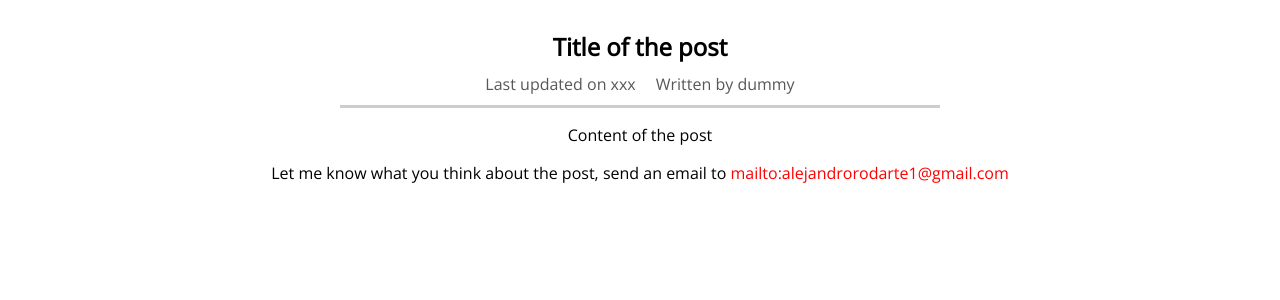
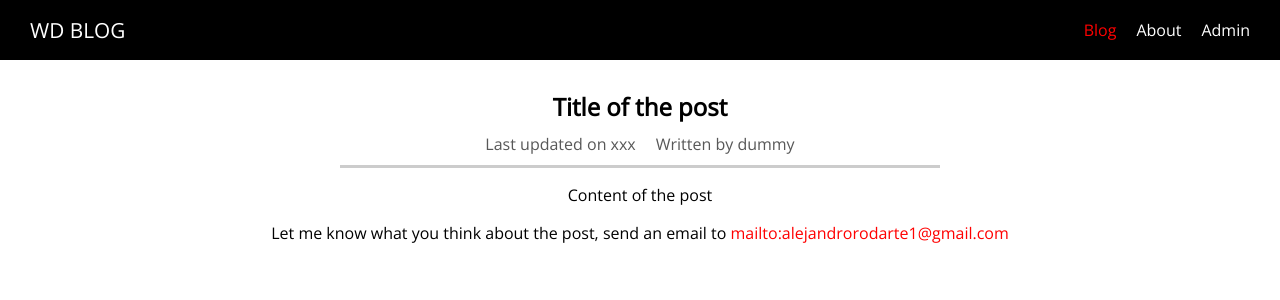
Before and after one commit to AlejandroRodarte/course-nuxt-blog-app, a Nuxt app: page /posts/1 in a window 1280 px wide. Shown: the top 300 px of the page. Built offline with nearby package versions, Linux system fonts and the light colour scheme.

Commit message:
31. Adding the Header Component

```diff
--- /dev/null
+++ b/components/navigation/TheHeader.vue
@@ -0,0 +1,128 @@
+<template>
+
+  <div class="header-container">
+
+    <header class="the-header">
+
+      <app-the-sidenav-toggle @toggle="$emit('sidenavToggle')">
+      </app-the-sidenav-toggle>
+
+      <div class="logo">
+        <nuxt-link to="/">
+          WD BLOG
+        </nuxt-link>
+      </div>
+
+      <div class="spacer"></div>
+
+      <div class="navigation-items">
+
+        <ul class="nav-list">
+
+          <li class="nav-item">
+            <nuxt-link to="/posts">
+              Blog
+            </nuxt-link>
+          </li>
+
+          <li class="nav-item">
+            <nuxt-link to="/about">
+              About
+            </nuxt-link>
+          </li>
+
+          <li class="nav-item">
+            <nuxt-link to="/admin">
+              Admin
+            </nuxt-link>
+          </li>
+
+        </ul>
+
+      </div>
+
+    </header>
+
+  </div>
+
+</template>
+
+<script>
+import TheSideNavToggle from "@/components/Navigation/TheSideNavToggle";
+
+export default {
+
+  name: 'app-the-header',
+
+  components: {
+    'app-the-sidenav-toggle': TheSideNavToggle
+  }
+
+};
+</script>
+
+
+<style scoped>
+.header-container {
+  height: 60px;
+}
+
+.the-header {
+  width: 100%;
+  position: fixed;
+  height: 60px;
+  display: flex;
+  justify-content: space-around;
+  align-items: center;
+  background-color: black;
+  z-index: 100;
+  box-sizing: border-box;
+  padding: 0 20px;
+}
+
+.logo {
+  margin: 0 10px;
+  font-size: 1.3rem;
+}
+
+.logo a {
+  text-decoration: none;
+  color: white;
+}
+
+.spacer {
+  flex: 1;
+}
+
+.navigation-items {
+  display: none;
+}
+
+@media (min-width: 768px) {
+  .navigation-items {
+    display: block;
+  }
+}
+
+.nav-list {
+  list-style: none;
+  padding: 0;
+  margin: 0;
+  display: flex;
+}
+
+.nav-item {
+  margin: 0 10px;
+}
+
+.nav-item a {
+  text-decoration: none;
+  color: white;
+}
+
+.nav-item a:hover,
+.nav-item a:active,
+.nav-item a.nuxt-link-active {
+  color: red;
+}
+</style>
--- /dev/null
+++ b/components/navigation/TheSidenav.vue
@@ -0,0 +1,125 @@
+<template>
+
+  <div class="sidenav-container">
+
+    <div
+      v-if="show"
+      class="sidenav-backdrop"
+      @click="$emit('close')"
+    >
+    </div>
+
+    <transition name="slide-side">
+
+      <div
+        v-if="show"
+        class="sidenav"
+      >
+        <ul
+          class="nav-list"
+          @click="$emit('close')"
+        >
+
+          <li class="nav-item">
+            <nuxt-link to="/posts">
+              Blog
+            </nuxt-link>
+          </li>
+
+          <li class="nav-item">
+            <nuxt-link to="/about">
+              About
+            </nuxt-link>
+          </li>
+
+          <li class="nav-item">
+            <nuxt-link to="/admin">
+              Admin
+            </nuxt-link>
+          </li>
+
+        </ul>
+
+      </div>
+
+    </transition>
+
+  </div>
+
+</template>
+
+<script>
+export default {
+
+  name: 'app-the-sidenav',
+
+  props: {
+
+    show: {
+      type: Boolean,
+      default: false
+    }
+
+  }
+
+};
+</script>
+
+<style scoped>
+.sidenav-container {
+  height: 100%;
+  width: 100%;
+}
+
+.sidenav-backdrop {
+  width: 100%;
+  height: 100%;
+  background-color: rgba(0, 0, 0, 0.7);
+  z-index: 1000;
+  position: fixed;
+  top: 0;
+  left: 0;
+}
+
+.sidenav {
+  height: 100%;
+  width: 300px;
+  background-color: white;
+  z-index: 10000;
+  position: fixed;
+  top: 0;
+  left: 0;
+  box-sizing: border-box;
+  padding: 30px;
+}
+
+.slide-side-enter-active,
+.slide-side-leave-active {
+  transition: all 0.3s ease-out;
+}
+.slide-side-enter,
+.slide-side-leave-to {
+  transform: translateX(-100%);
+}
+
+.nav-list {
+  list-style: none;
+  padding: 0;
+  margin: 0;
+}
+
+.nav-item {
+  margin: 20px 0;
+}
+
+.nav-item a {
+  text-decoration: none;
+  color: black;
+  font-size: 1.5rem;
+}
+
+.nav-item a:hover,
+.nav-item a:active {
+  color: red;
+}
+</style>
--- /dev/null
+++ b/components/navigation/TheSidenavToggle.vue
@@ -0,0 +1,40 @@
+<template>
+
+  <div
+    class="drawer-toggle"
+    role="button"
+    @click="$emit('toggle')"
+  >
+
+    <div class="bar"></div>
+
+    <div class="bar"></div>
+
+    <div class="bar"></div>
+
+  </div>
+
+</template>
+
+<style scoped>
+.drawer-toggle {
+  display: flex;
+  flex-direction: column;
+  justify-content: space-around;
+  height: 50%;
+  width: 35px;
+  cursor: pointer;
+}
+
+@media (min-width: 768px) {
+  .drawer-toggle {
+    display: none;
+  }
+}
+
+.drawer-toggle .bar {
+  width: 90%;
+  height: 2px;
+  background-color: white;
+}
+</style>
--- a/layouts/default.vue
+++ b/layouts/default.vue
@@ -1,8 +1,40 @@
 <template>
+
   <div>
+
+    <app-the-header @sidenavToggle="displaySidenav = !displaySidenav">
+    </app-the-header>
+
+    <app-the-sidenav
+      :show="displaySidenav"
+      @close="displaySidenav = false"
+    >
+    </app-the-sidenav>
+
     <Nuxt />
   </div>
+
 </template>
+
+<script>
+import TheHeader from '../components/navigation/TheHeader';
+import TheSidenav from '../components/navigation/TheSidenav';
+
+export default {
+
+  components: {
+    'app-the-header': TheHeader,
+    'app-the-sidenav': TheSidenav
+  },
+
+  data() {
+    return {
+      displaySidenav: false
+    }
+  }
+
+}
+</script>
 
 <style>
 html {
--- a/pages/index.vue
+++ b/pages/index.vue
@@ -12,21 +12,21 @@
 
     <div class="featured-posts">
       <app-post-preview
-        :id="1"
+        id="1"
         title="Hello there!"
         previewText="This is my first post"
         thumbnail="https://prod-discovery.edx-cdn.org/media/course/image/efc25613-f0ea-4423-bfcd-4d94c317f085-5dd84e82e22b.small.png"
       >
       </app-post-preview>
       <app-post-preview
-        :id="2"
+        id="2"
         title="Sonsayo!"
         previewText="This is my second post"
         thumbnail="https://prod-discovery.edx-cdn.org/media/course/image/efc25613-f0ea-4423-bfcd-4d94c317f085-5dd84e82e22b.small.png"
       >
       </app-post-preview>
       <app-post-preview
-        :id="3"
+        id="3"
         title="Hello man!"
         previewText="This is my third post"
         thumbnail="https://prod-discovery.edx-cdn.org/media/course/image/efc25613-f0ea-4423-bfcd-4d94c317f085-5dd84e82e22b.small.png"
```
